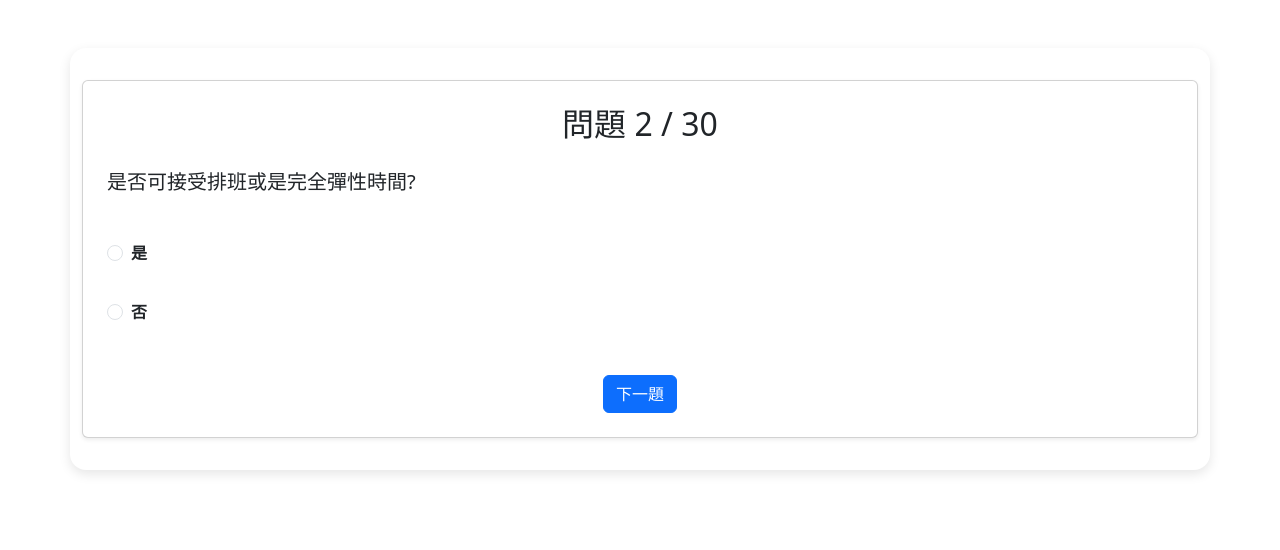
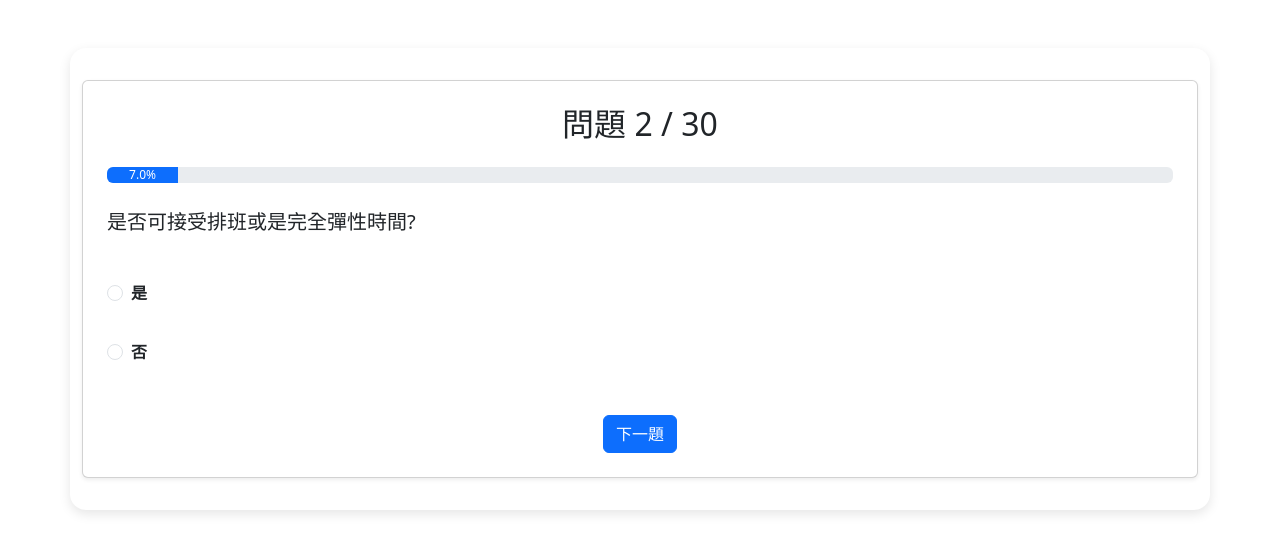
Before and after one commit to 25066716a/first_gold_expert, a Flask app: page /question/1 in a window 1280 px wide. Shown: the top 550 px of the page. Run offline with Flask 3, Linux system fonts and the light colour scheme.

Commit message:
Update question.html

```diff
--- a/templates/question.html
+++ b/templates/question.html
@@ -1,5 +1,5 @@
 <!doctype html>
-<html>
+<html lang="zh-TW">
 <head>
     <meta charset="utf-8">
     <title>問卷</title>
@@ -10,10 +10,21 @@
     <div class="container mt-5">
         <div class="card shadow-sm p-4">
             <h2 class="text-center mb-4">問題 {{ idx + 1 }} / {{ questions|length }}</h2>
+
+            <!-- 進度條 -->
+            <div class="progress mb-4">
+                <div class="progress-bar" role="progressbar"
+                     style="width: {{ ((idx + 1) / questions|length) * 100 }}%;"
+                     aria-valuenow="{{ ((idx + 1) / questions|length) * 100 }}"
+                     aria-valuemin="0" aria-valuemax="100">
+                    {{ ((idx + 1) / questions|length * 100) | round(0) }}%
+                </div>
+            </div>
+
             <form method="POST">
                 <p class="fs-5 mb-4">{{ question }}</p>
 
-                {% if idx == 13 %}
+                {% if idx == 12 %}
                     <input type="number" name="answer" class="form-control mb-4" required>
                 {% else %}
                     <div class="form-check mb-2">
```
